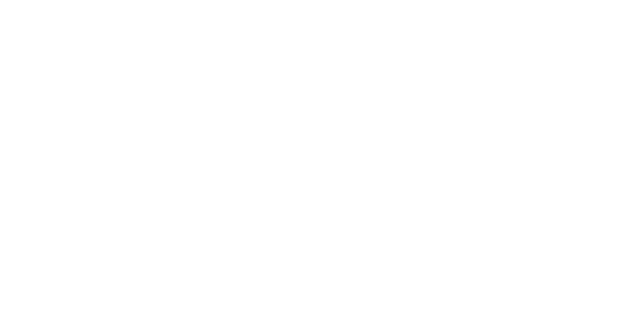
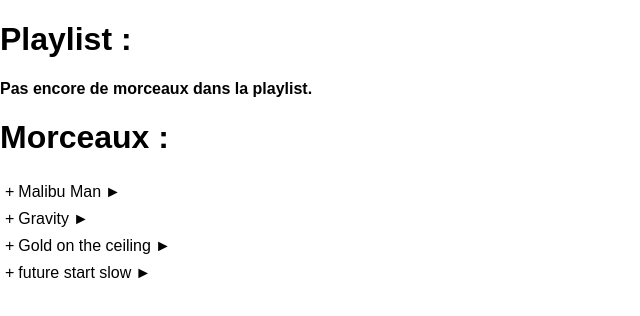
Before and after one commit to Sadejoro/testHubstairs, a React (Create React App) app in the folder testhubstairs/: page /Music in a window 1280 px wide. Shown: the top 316 px of the page, without its empty margins (0-640 px from the left). Built offline with nearby package versions, Linux system fonts and the light colour scheme; the HTML template or start-up script is replaced by a standard one.

Commit message:
v0.1 page Music

```diff
--- a/testhubstairs/src/components/music/Music.js
+++ b/testhubstairs/src/components/music/Music.js
@@ -1,12 +1,54 @@
 import React, { Component } from 'react';
 import '../../App.css';
 import { playlist, tracks } from'./apiMusic';
+import PlayList from './Playlist';
+import Track from './Track';
 
 class Music extends Component {
+    constructor(props) {
+        super(props);
+        this.state = playlist;
+
+        this.add = this.add.bind(this);
+        this.remove = this.remove.bind(this);
+    }
+
+
+    add (newTrack) {
+        console.log(newTrack);
+      if (this.state.playlist.filter(track => track.id === newTrack.id).length === 0) {
+        this.setState({
+            ...this.state,
+            playlist: [
+              ...this.state.playlist,
+              newTrack
+            ]
+        });
+      }
+    }
+
+    remove (trackToRemove) {
+        console.log('remove', trackToRemove);
+      this.setState({
+          ...this.state,
+        playlist: this.state.playlist.filter(track => track.id !== trackToRemove.id)
+      });
+    }
+
+
   render() {
     return (
-      <div className="Music">
-
+      <div className="Music container">
+            <h1>Playlist :</h1>
+    	    <PlayList
+    	    listType="playlist"
+    	    playlist={this.state.playlist}
+    	    clickHandler={this.remove}
+            />
+            <h1>Morceaux :</h1>
+            <PlayList
+            playlist={tracks.playlist}
+            clickHandler={this.add} />
       </div>
     );
   }
--- a/testhubstairs/src/components/music/Playlist.js
+++ b/testhubstairs/src/components/music/Playlist.js
@@ -3,3 +3,35 @@
 import Track from './Track';
 
 //liste de morceaux dans la playlist
+const Playlist = (props) => {
+	const listType = props.listType;
+	return (
+  	<div>
+      {props.playlist.length === 0 ?
+        ( <strong>Pas encore de morceaux dans la playlist.</strong> ) :
+        ( <table className="table-dark">
+        {/* Mapper tous les morceaux */}
+          { props.playlist.map((track) =>
+          	(
+              <tr key={track.id} >
+                { listType === 'playlist' ?
+                  <Track
+                    clickHandler={props.clickHandler}
+                    type="remove"
+                    action="stop"
+                    track={track} /> :
+                  <Track
+                    clickHandler={props.clickHandler}
+                    type="add"
+                    action="play"
+                    track={track} /> }
+              </tr>
+            )
+          )}
+        </table> )
+      }
+    </div>
+  )
+}
+
+export default Playlist;
--- a/testhubstairs/src/components/music/Track.js
+++ b/testhubstairs/src/components/music/Track.js
@@ -2,3 +2,30 @@
 import ReactDOM from 'react-dom';
 
 //liste des morceaux
+const Track = (props) => {
+
+	const displayIcons = (type, action) => {
+    const adding = type === 'add';
+    const lire = action ==='play';
+
+  	return (
+        <tbody>
+          <td className="btn-sm btn-primary">
+            {adding ? '+' : 'X'}
+          </td>
+          <td>{` ${props.track.title}`}</td>
+          <td className="btn-sm btn-primary">
+            {lire ? ' ►' : '■ '}
+          </td>
+		</tbody>
+  	)
+  };
+
+	return (
+  	<span onClick={() => props.clickHandler(props.track)}>
+      {displayIcons(props.type, props.action)}
+    </span>
+  )
+}
+
+export default Track;
```
